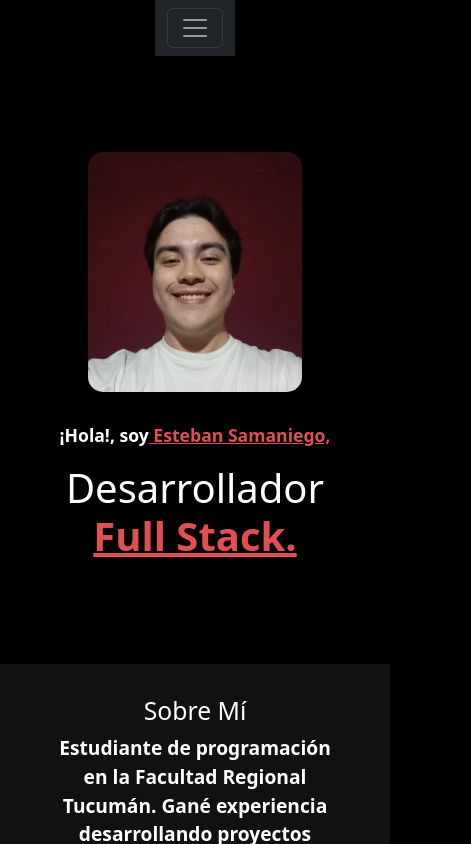
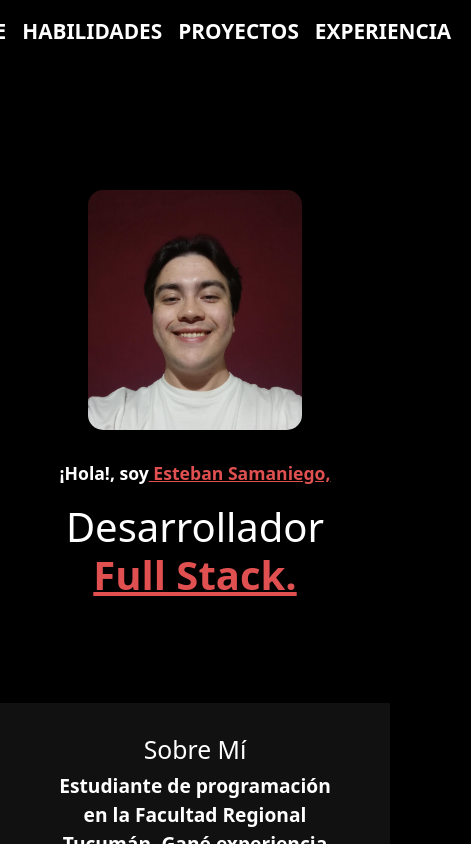
Before and after one commit to MaxiSama12/portfolio-react, a React (Create React App) app: page / in a window 390 px wide. Shown: the top 844 px of the page, 471 px wide, since content can reach past the window. Built offline with nearby package versions, Linux system fonts and the light colour scheme.

Commit message:
Volvimos responsive el navegador

```diff
--- a/src/components/Navegador.jsx
+++ b/src/components/Navegador.jsx
@@ -1,20 +1,19 @@
 import Container from 'react-bootstrap/Container';
 import Nav from 'react-bootstrap/Nav';
 import Navbar from 'react-bootstrap/Navbar';
+import '../styles/Navegador.css'
 
 function BasicExample() {
   return (
-    <Navbar collapseOnSelect expand="md" bg="dark" variant="dark">
+    <Navbar data-bs-theme="dark">
       <Container>
         <Navbar.Toggle aria-controls="basic-navbar-nav" />
-        <Navbar.Collapse id="basic-navbar-nav">
-          <Nav className="ms-auto text-center">
+          <Nav className=" centrador_texto">
             <Nav.Link href="#sobre_Mi" className='link-nav'>SOBRE MÍ</Nav.Link>
             <Nav.Link href="#soft_Skills" className='link-nav'>HABILIDADES</Nav.Link>
             <Nav.Link href="#proyectos" className='link-nav'>PROYECTOS</Nav.Link>
             <Nav.Link href="#experiencia" className='link-nav'>EXPERIENCIA</Nav.Link>
           </Nav>
-        </Navbar.Collapse>
       </Container>
     </Navbar>
   );
--- /dev/null
+++ b/src/styles/Navegador.css
@@ -0,0 +1,32 @@
+.nav-links {
+    display: flex;
+    justify-content: center;
+    width: 100%;
+    gap: 1rem;
+    flex-wrap: wrap; /* Permite que los links bajen de línea si no entran */
+  }
+
+  .link-nav {
+    color: white;
+    text-decoration: none;
+    font-weight: 500;
+    padding: 0.5rem 1rem;
+    transition: color 0.3s ease;
+  }
+
+  .link-nav:hover {
+    color: #ffc107;
+  }
+
+  /* Media Query para pantallas pequeñas */
+  @media (max-width: 576px) {
+    .nav-links {
+      justify-content: space-around;
+      gap: 0.5rem;
+    }
+
+    .link-nav {
+      font-size: 0.9rem;
+      padding: 0.3rem 0.5rem;
+    }
+  }
```
